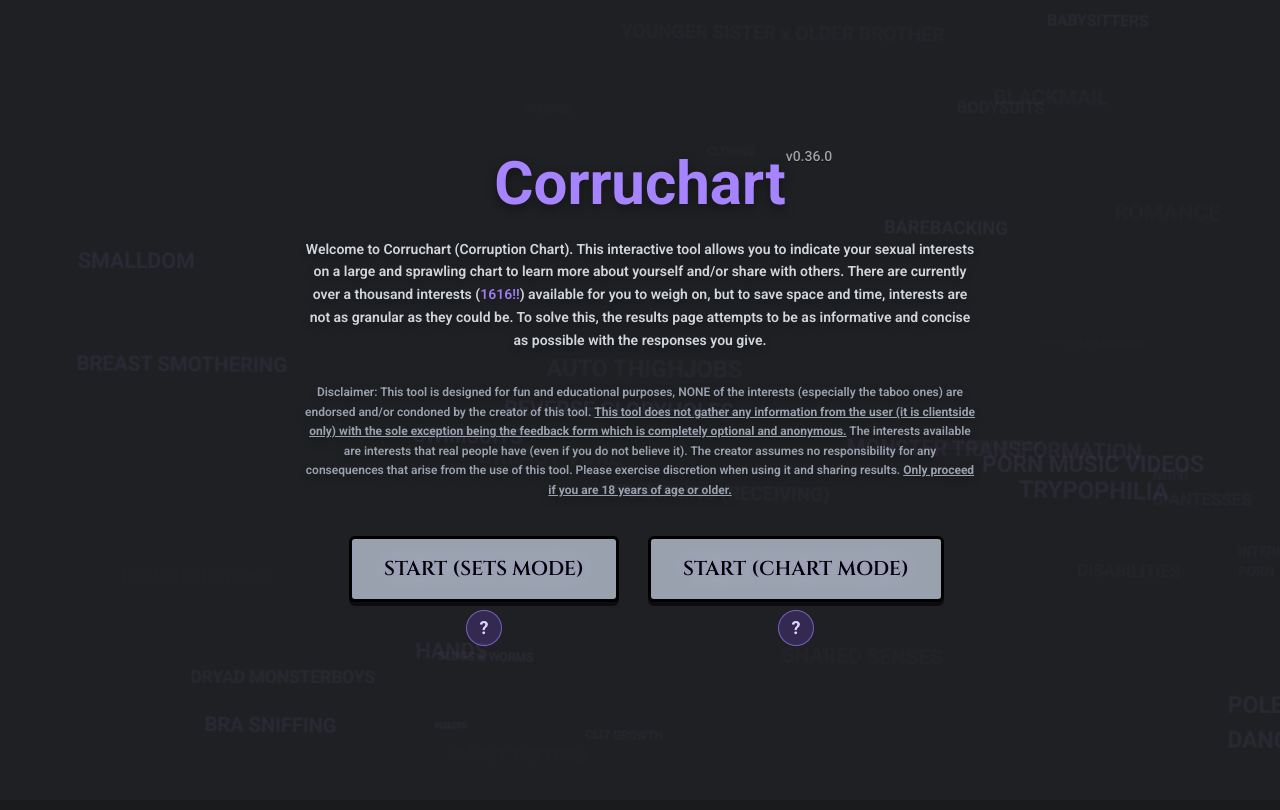
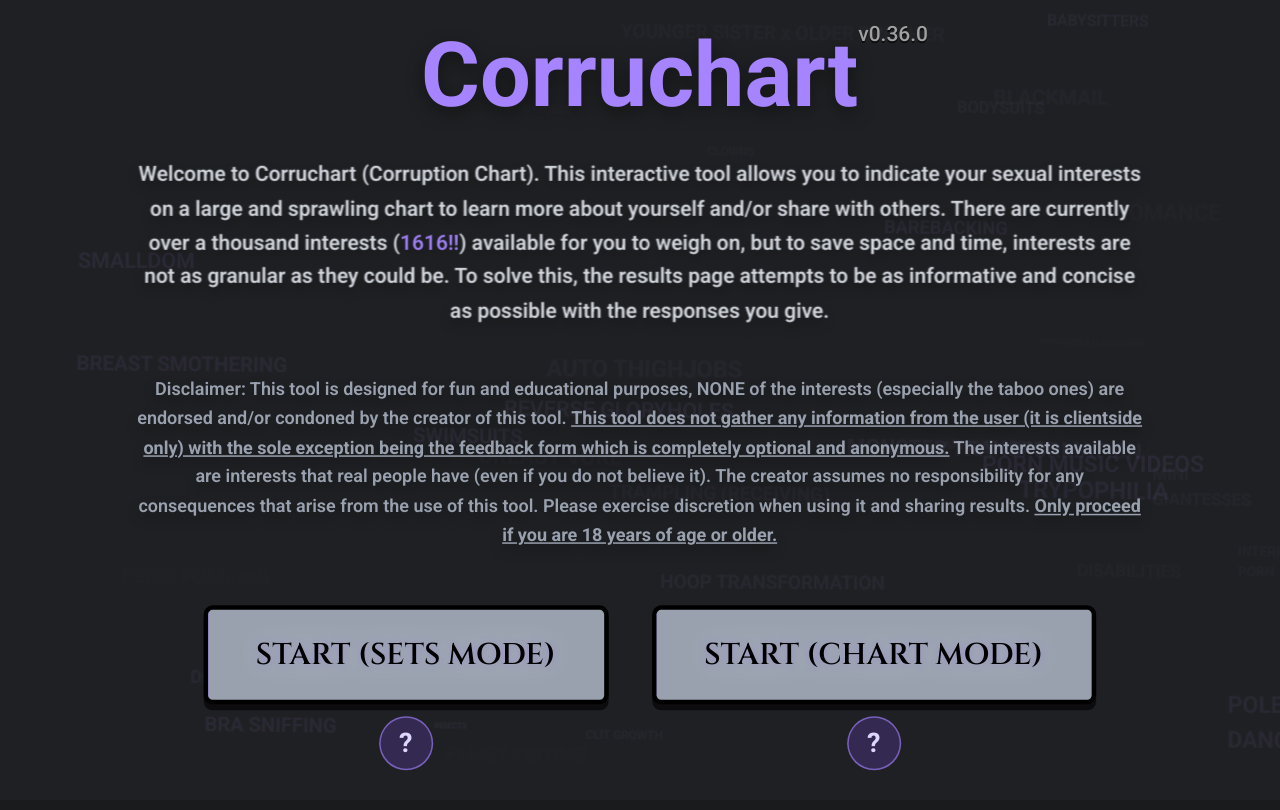
Before and after one commit to badminute/corruchart-dev, a Next.js app: page / in a window 1280 px wide. Shown: the top 810 px of the page. Built offline with nearby package versions, Linux system fonts and the light colour scheme.

Commit message:
0.36.0 - frontpage zoom up on desktop

```diff
--- a/app/page.tsx
+++ b/app/page.tsx
@@ -31,14 +31,16 @@ export default function HomePage() {
                 />
             </Head>
 
-            <div className="relative min-h-screen bg-[#1F2023] text-violet">
+            <div className="relative flex min-h-screen items-center justify-center bg-[#1F2023] text-violet">
                 {/* Dreamlike background floating labels */}
                 <div className="absolute inset-0 z-0">
                     <DreamBackground count={40} />
                 </div>
 
                 {/* Page content above the background */}
-                <div className="relative z-10 flex flex-col items-center justify-center p-4 sm:p-8 min-h-screen">
+                <div
+                    className="relative z-10 flex min-h-screen w-full origin-center transform-none flex-col items-center justify-center p-4 sm:min-h-[66.6667vh] sm:w-2/3 sm:scale-150 sm:p-8"
+                >
                     {/* HEADER */}
                     <div className="relative inline-block mb-6">
                         <h1 className="text-4xl sm:text-6xl font-bold text-violet-400 drop-shadow-[0_4px_6px_rgba(0,0,0,0.4)]">
```
